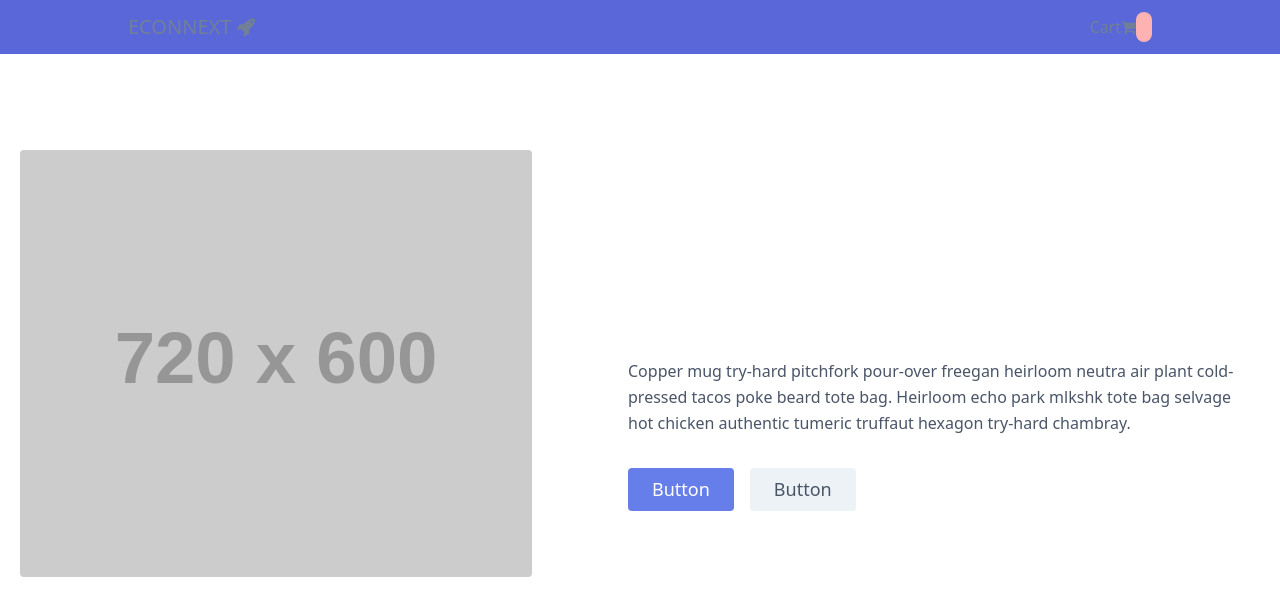
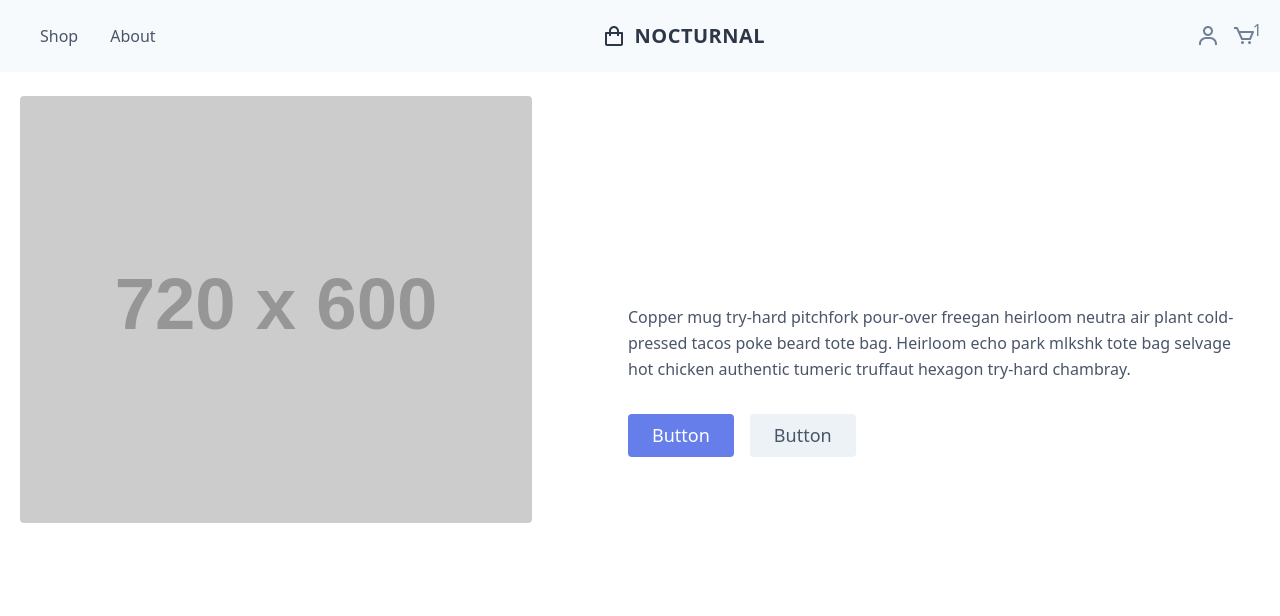
Before and after one commit to charlieScript/react-ecommerce, a React (Create React App) app: page / in a window 1280 px wide. Shown: the top 616 px of the page. Built offline with nearby package versions, Linux system fonts and the light colour scheme.

Commit message:
made some major changes to header to the header

```diff
--- a/src/components/Header.js
+++ b/src/components/Header.js
@@ -10,20 +10,126 @@ const Header = () => {
     dispatch(fetchFromLocalStorage());
   }, [dispatch]);
   return (
-    <div className="px-32 bg-indigo-600 py-3 flex justify-between items-center">
-      <Link to="/">
-        <h1 className="text-xl">
-          ECONNEXT{' '}
-          <i className="fa fa-rocket"></i>
-        </h1>
-      </Link>
-      <Link to='/cart'>Cart
-        <i className="fa fa-shopping-cart"></i>
-        {'  '}
-        <span className="py-1 px-2 bg-red-300 rounded-lg text-black">{items}</span>
-      </Link>
-    </div>
+    // <div className="px-32 bg-indigo-600 py-3 flex justify-between items-center">
+    //   <Link to="/">
+    //     <h1 className="text-xl">
+    //       ECONNEXT{' '}
+    //       <i className="fa fa-rocket"></i>
+    //     </h1>
+    //   </Link>
+    //   <Link to='/cart'>Cart
+    //     <i className="fa fa-shopping-cart"></i>
+    //     {'  '}
+    //     <span className="py-1 px-2 bg-red-300 rounded-lg text-black">{items}</span>
+    //   </Link>
+    // </div>
+    <nav id="header" className="w-full z-30 top-0 py-1 fixed bg-gray-100">
+      <div className="w-full container mx-auto flex flex-wrap items-center justify-between mt-0 px-6 py-3">
+        <label htmlFor="menu-toggle" className="cursor-pointer md:hidden block">
+          <svg
+            className="fill-current text-gray-900"
+            xmlns="http://www.w3.org/2000/svg"
+            width="20"
+            height="20"
+            viewBox="0 0 20 20"
+          >
+            <title>menu</title>
+            <path d="M0 3h20v2H0V3zm0 6h20v2H0V9zm0 6h20v2H0v-2z"></path>
+          </svg>
+        </label>
+        <input className="hidden" type="checkbox" id="menu-toggle" />
 
+        <div
+          className="hidden md:flex md:items-center md:w-auto w-full order-3 md:order-1"
+          id="menu"
+        >
+          <nav>
+            <ul className="md:flex items-center justify-between text-base text-gray-700 pt-4 md:pt-0">
+              <li>
+                <a
+                  className="inline-block no-underline hover:text-black hover:underline py-2 px-4"
+                >
+                  Shop
+                </a>
+              </li>
+              <li>
+                <a
+                  className="inline-block no-underline hover:text-black hover:underline py-2 px-4"
+                >
+                  About
+                </a>
+              </li>
+            </ul>
+          </nav>
+        </div>
+
+        {/* <!-- <div className="hidden fixed right-0 top-0 max-w-xs w-full h-64  px-6 py-4 transition duration-300 transhtmlForm overflow-y-auto bg-white border-l-2 border-gray-300 z-50" id="menu">
+                <nav>
+                    <ul className="md:flex items-center justify-between text-base text-gray-700 pt-4 md:pt-0">
+                        <li><a className="inline-block no-underline hover:text-black hover:underline py-2 px-4" href="#">Shop</a></li>
+                        <li><a className="inline-block no-underline hover:text-black hover:underline py-2 px-4" href="#">About</a></li>
+                    </ul>
+                </nav>
+            </div> --> */}
+
+        <div className="order-1 md:order-2">
+          <Link to='/'
+            className="flex items-center tracking-wide no-underline hover:no-underline font-bold text-gray-800 text-xl "
+          >
+            <svg
+              className="fill-current text-gray-800 mr-2"
+              xmlns="http://www.w3.org/2000/svg"
+              width="24"
+              height="24"
+              viewBox="0 0 24 24"
+            >
+              <path d="M5,22h14c1.103,0,2-0.897,2-2V9c0-0.553-0.447-1-1-1h-3V7c0-2.757-2.243-5-5-5S7,4.243,7,7v1H4C3.447,8,3,8.447,3,9v11 C3,21.103,3.897,22,5,22z M9,7c0-1.654,1.346-3,3-3s3,1.346,3,3v1H9V7z M5,10h2v2h2v-2h6v2h2v-2h2l0.002,10H5V10z" />
+            </svg>
+            NOCTURNAL
+          </Link>
+        </div>
+
+        <div className="order-2 md:order-3 flex items-center" id="nav-content">
+          <a className="inline-block no-underline hover:text-black">
+            <svg
+              className="fill-current hover:text-black"
+              xmlns="http://www.w3.org/2000/svg"
+              width="24"
+              height="24"
+              viewBox="0 0 24 24"
+            >
+              <circle fill="none" cx="12" cy="7" r="3" />
+              <path d="M12 2C9.243 2 7 4.243 7 7s2.243 5 5 5 5-2.243 5-5S14.757 2 12 2zM12 10c-1.654 0-3-1.346-3-3s1.346-3 3-3 3 1.346 3 3S13.654 10 12 10zM21 21v-1c0-3.859-3.141-7-7-7h-4c-3.86 0-7 3.141-7 7v1h2v-1c0-2.757 2.243-5 5-5h4c2.757 0 5 2.243 5 5v1H21z" />
+            </svg>
+          </a>
+
+          <Link to='/cart'
+            className="pl-3 inline-block no-underline hover:text-black relative"
+          >
+            <span
+              className="absolute p-1 rounded-full text-md top-0"
+              style={{
+                right: '-10px',
+                top: '-10px'
+              }}
+            >
+              1
+            </span>
+            <svg
+              className="fill-current hover:text-black"
+              xmlns="http://www.w3.org/2000/svg"
+              width="24"
+              height="24"
+              viewBox="0 0 24 24"
+            >
+              <path d="M21,7H7.462L5.91,3.586C5.748,3.229,5.392,3,5,3H2v2h2.356L9.09,15.414C9.252,15.771,9.608,16,10,16h8 c0.4,0,0.762-0.238,0.919-0.606l3-7c0.133-0.309,0.101-0.663-0.084-0.944C21.649,7.169,21.336,7,21,7z M17.341,14h-6.697L8.371,9 h11.112L17.341,14z" />
+              <circle cx="10.5" cy="18.5" r="1.5" />
+              <circle cx="17.5" cy="18.5" r="1.5" />
+            </svg>
+          </Link>
+        </div>
+      </div>
+    </nav>
   );
 };
 
```
